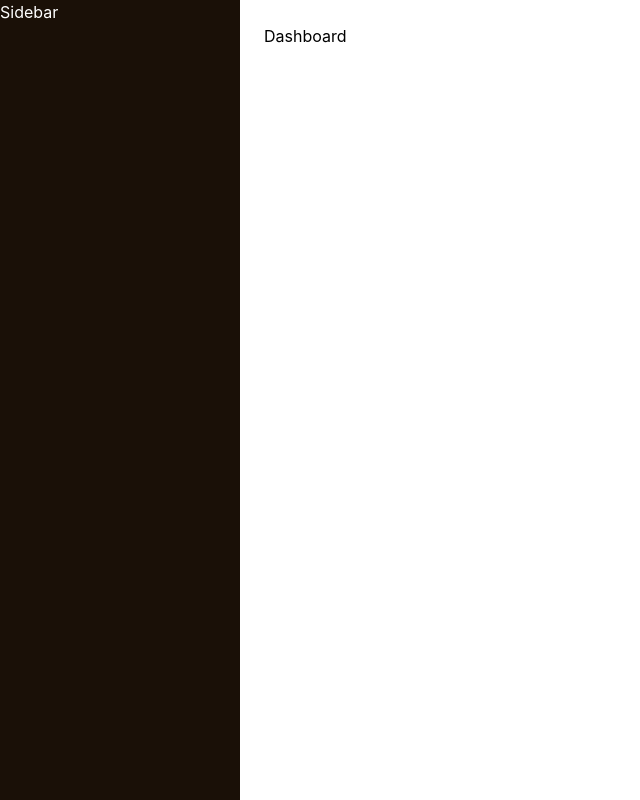
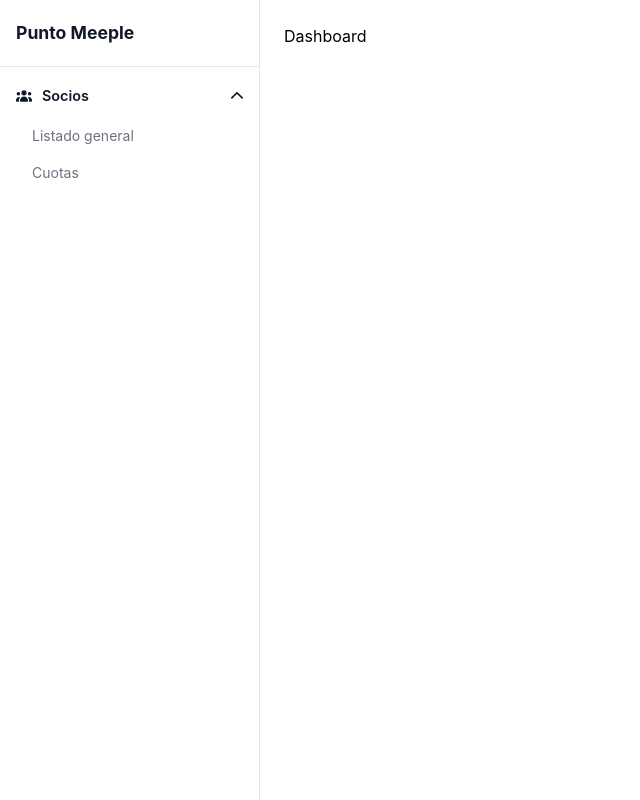
Before and after one commit to sergiova97/punto-meeple-frontend, a React (Vite) app: page /login in a window 1280 px wide. Both pictures are taken after typing "name@example.com", "Sample123" into the empty fields and a click on the button "Entrar". Shown: the whole page, without its empty margins (0-640 px from the left). Built offline with nearby package versions, Linux system fonts and the light colour scheme.

Commit message:
Sidebar component with FontAwesome icons and active link

```diff
--- a/src/components/layout/AppShell.tsx
+++ b/src/components/layout/AppShell.tsx
@@ -1,11 +1,10 @@
 import { Outlet } from 'react-router-dom'
+import {Sidebar} from "./Sidebar.tsx";
 
 export function AppShell() {
     return (
         <div style={{ display: 'flex', height: '100vh' }}>
-            <aside style={{ width: '240px', background: '#1a1007', color: 'white' }}>
-                Sidebar
-            </aside>
+            <Sidebar />
             <main style={{ flex: 1, overflowY: 'auto', padding: '24px' }}>
                 <Outlet />
             </main>
--- /dev/null
+++ b/src/components/layout/Sidebar.tsx
@@ -0,0 +1,117 @@
+import { useState } from 'react'
+import { NavLink } from 'react-router-dom'
+import { FontAwesomeIcon } from '@fortawesome/react-fontawesome'
+import { faUsers, faChevronUp, faChevronDown } from '@fortawesome/free-solid-svg-icons'
+
+interface SidebarSection {
+    label: string
+    icon: typeof faUsers
+    children: { label: string; to: string }[]
+}
+
+const SECTIONS: SidebarSection[] = [
+    {
+        label: 'Socios',
+        icon: faUsers,
+        children: [
+            { label: 'Listado general', to: '/users' },
+            { label: 'Cuotas', to: '/membership-fees' },
+        ],
+    },
+]
+
+export function Sidebar() {
+    const [openSections, setOpenSections] = useState<string[]>(['Socios'])
+
+    function toggleSection(label: string) {
+        setOpenSections((prev) =>
+            prev.includes(label)
+                ? prev.filter((s) => s !== label)
+                : [...prev, label],
+        )
+    }
+
+    return (
+        <aside
+            style={{
+                width: '260px',
+                height: '100vh',
+                background: '#ffffff',
+                borderRight: '1px solid #e5e7eb',
+                display: 'flex',
+                flexDirection: 'column',
+                flexShrink: 0,
+            }}
+        >
+            {/* Header */}
+            <div
+                style={{
+                    padding: '20px 16px',
+                    borderBottom: '1px solid #e5e7eb',
+                    fontWeight: 700,
+                    fontSize: '1.1rem',
+                    color: '#111827',
+                }}
+            >
+                Punto Meeple
+            </div>
+
+            {/* Nav */}
+            <nav style={{ flex: 1, overflowY: 'auto', padding: '8px 0' }}>
+                {SECTIONS.map((section) => {
+                    const isOpen = openSections.includes(section.label)
+
+                    return (
+                        <div key={section.label}>
+                            <button
+                                onClick={() => toggleSection(section.label)}
+                                style={{
+                                    width: '100%',
+                                    display: 'flex',
+                                    alignItems: 'center',
+                                    justifyContent: 'space-between',
+                                    padding: '10px 16px',
+                                    background: 'none',
+                                    border: 'none',
+                                    cursor: 'pointer',
+                                    fontSize: '0.9rem',
+                                    fontWeight: 600,
+                                    color: '#111827',
+                                }}
+                            >
+                <span style={{ display: 'flex', alignItems: 'center', gap: '10px' }}>
+                  <FontAwesomeIcon icon={section.icon} style={{ width: '16px' }} />
+                  <span>{section.label}</span>
+                </span>
+                                <FontAwesomeIcon icon={isOpen ? faChevronUp : faChevronDown} style={{ width: '12px' }} />
+                            </button>
+
+                            {isOpen && (
+                                <div style={{ paddingLeft: '16px' }}>
+                                    {section.children.map((child) => (
+                                        <NavLink
+                                            key={child.to}
+                                            to={child.to}
+                                            style={({ isActive }) => ({
+                                                display: 'block',
+                                                padding: '8px 16px',
+                                                fontSize: '0.875rem',
+                                                color: isActive ? '#111827' : '#6b7280',
+                                                background: isActive ? '#f3f4f6' : 'none',
+                                                borderRadius: '6px',
+                                                textDecoration: 'none',
+                                                fontWeight: isActive ? 500 : 400,
+                                            })}
+                                        >
+                                            {child.label}
+                                        </NavLink>
+                                    ))}
+                                </div>
+                            )}
+                        </div>
+                    )
+                })}
+            </nav>
+        </aside>
+    )
+}
--- a/src/pages/auth/LoginPage.tsx
+++ b/src/pages/auth/LoginPage.tsx
@@ -11,7 +11,6 @@ export default function LoginPage() {
     function handleSubmit(e: React.FormEvent) {
         e.preventDefault()
 
-        // Mock temporal hasta que el backend tenga JWT
         setAuth(
             { id: 1, email, name: 'Admin', surname: 'Meeple', birthdate: '', registerDate: '', roles: [] },
             'mock-token',
```
